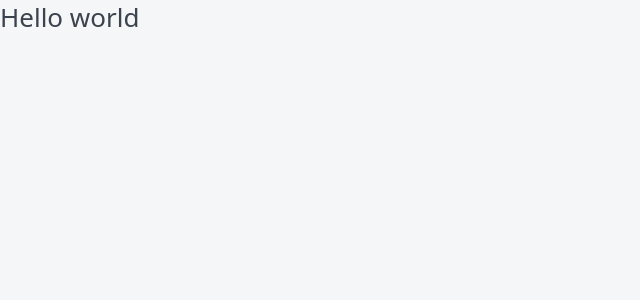
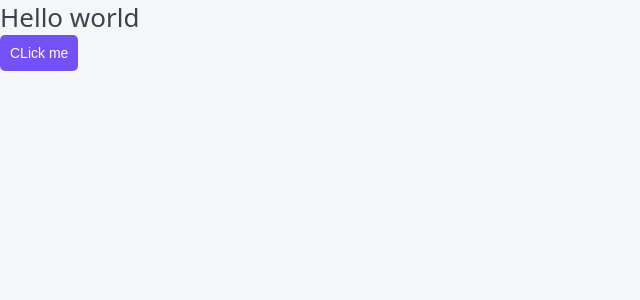
Before and after one commit to dimashikalov/top-app, a Next.js app: page / in a window 1280 px wide. Shown: the top 300 px of the page, without its empty margins (0-640 px from the left). Built offline with nearby package versions, Linux system fonts and the light colour scheme.

Commit message:
added button

```diff
--- /dev/null
+++ b/components/Button/Button.module.css
@@ -0,0 +1,35 @@
+.button {
+	display: inline-block;
+
+	box-sizing: border-box;
+	padding: 10px;
+
+	cursor: pointer;
+	transition: all 0.2s;
+	text-align: center;
+
+	border: none;
+	border-radius: 5px;
+
+	font-size: 14px;
+}
+
+.primary {
+	color: var(--white);
+	background-color: var(--primary);
+}
+
+.primary:hover {
+	background-color: var(--primary-hover);
+}
+
+.ghost {
+	color: var(--black);
+	border: 1px solid var(--gray-light);
+	background: none;
+}
+
+.ghost:hover {
+	color: var(--white);
+	background-color: var(--primary);
+}
--- /dev/null
+++ b/components/Button/Button.props.ts
@@ -0,0 +1,6 @@
+import { ReactNode } from 'react';
+
+export interface ButtonProps {
+	children: ReactNode;
+	appearance: "primary" | "ghost"
+}
--- /dev/null
+++ b/components/Button/Button.tsx
@@ -0,0 +1,12 @@
+import styles from './Button.module.css';
+import { ButtonProps } from './Button.props';
+import cn from 'classnames';
+
+export const Button = ({ children, appearance }: ButtonProps): JSX.Element => {
+	return <button className={cn(styles.button, {
+		[styles.primary]: appearance == 'primary',
+		[styles.ghost]: appearance == 'ghost'
+	})}>
+		{children}
+	</button>;
+};
--- a/components/Htag/Htag.tsx
+++ b/components/Htag/Htag.tsx
@@ -1,7 +1,7 @@
 import { HtagProps } from './Htag.props';
 import styles from './Htag.module.css';
 
-export const Htag = ({tag, children}:HtagProps): JSX.Element => {
+export const Htag = ({ tag, children }: HtagProps): JSX.Element => {
 	switch (tag) {
 		case "h1":
 			return <h1 className={styles.h1}>{children}</h1>;
@@ -12,4 +12,4 @@
 		default:
 			return <></>;
 	}
-}
+};
--- a/components/index.ts
+++ b/components/index.ts
@@ -1 +1,2 @@
 export * from './Htag/Htag';
+export * from './Button/Button';
--- a/pages/index.tsx
+++ b/pages/index.tsx
@@ -1,9 +1,10 @@
-import { Htag } from '../components';
+import { Button, Htag } from '../components';
 
 export default function Home(): JSX.Element {
   return (
     <>
       <Htag tag='h1'>Hello world</Htag>
+      <Button appearance='primary'>CLick me</Button>
    </>
   );
 }
```
